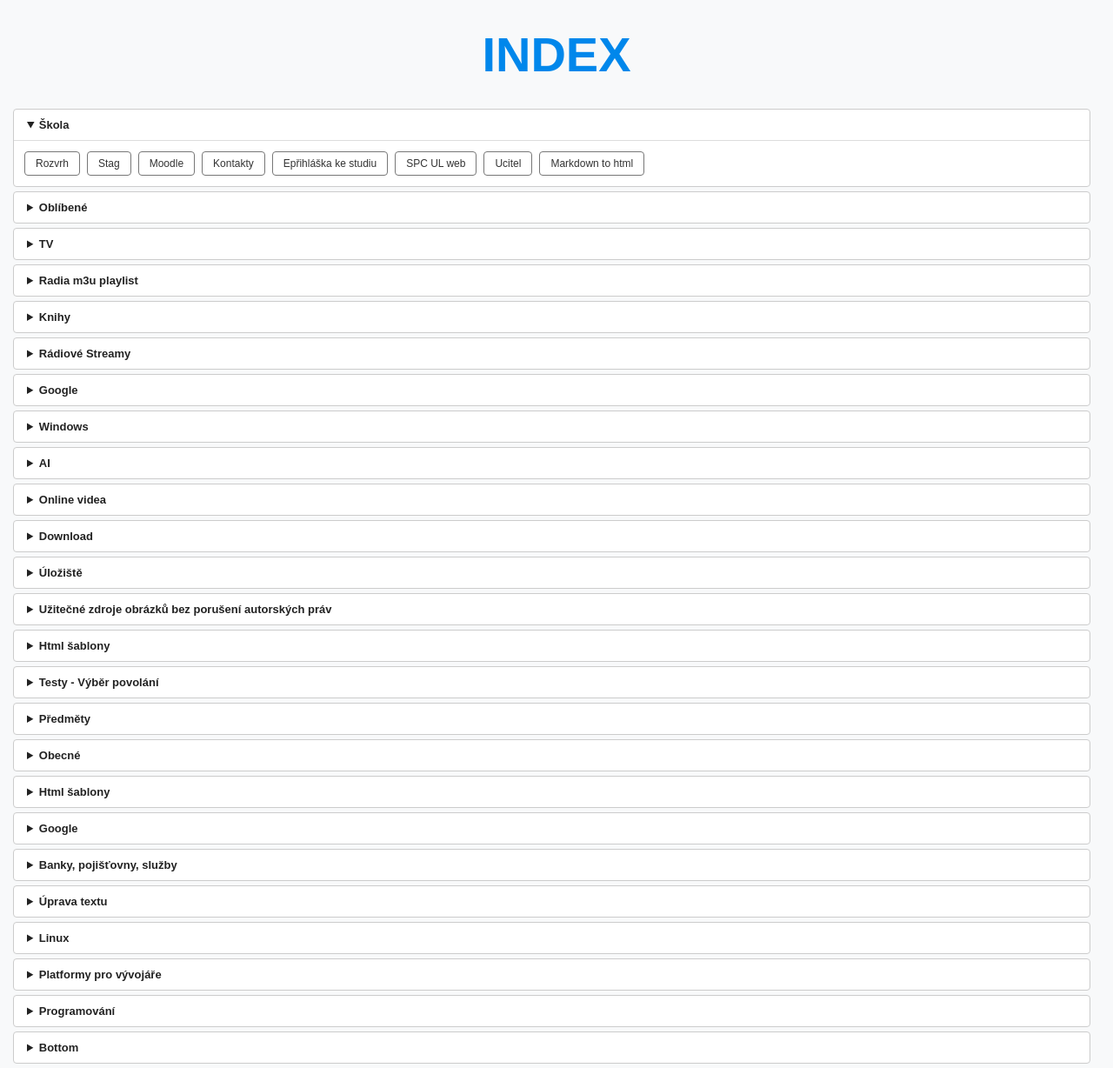
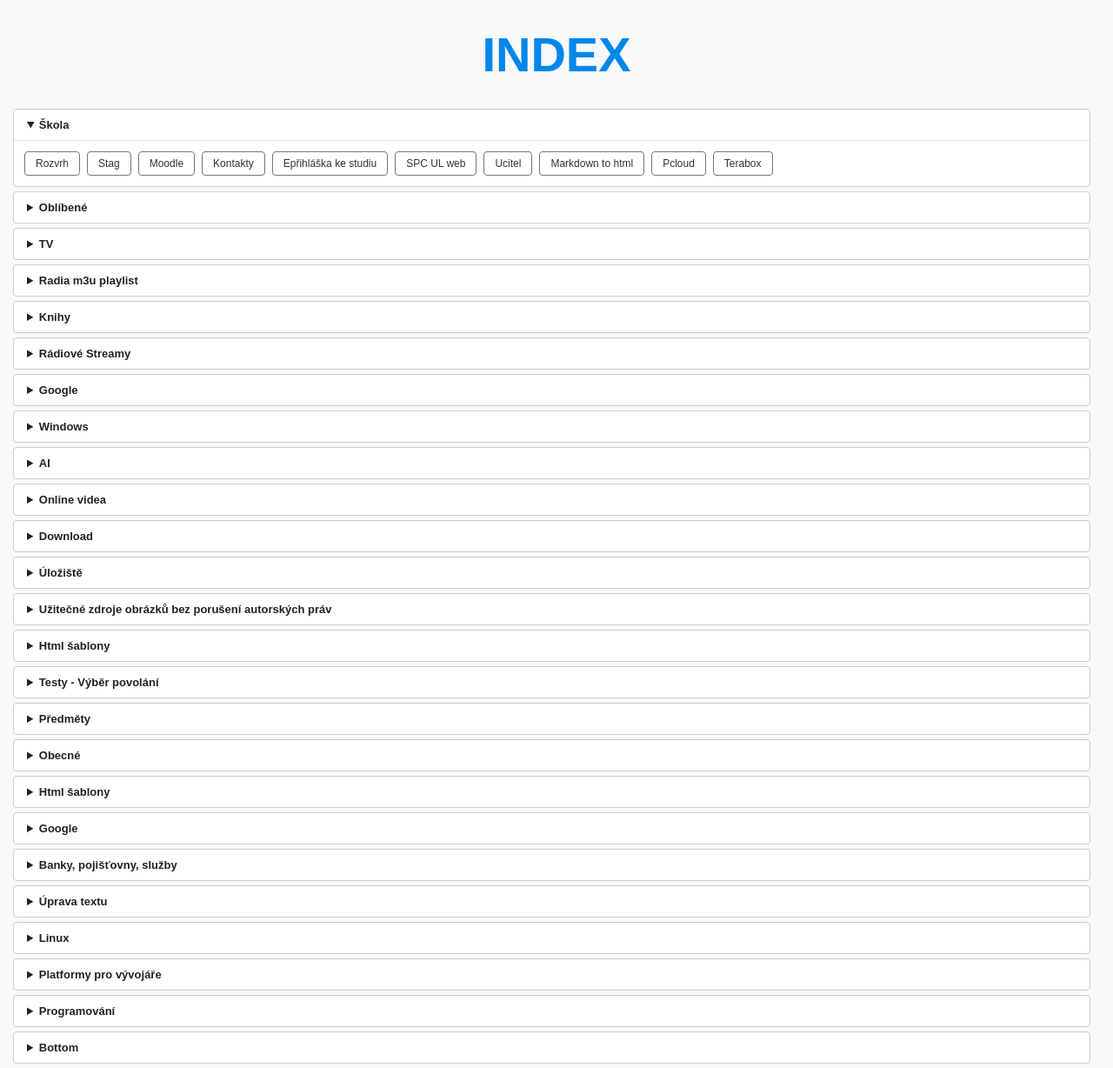
Before and after one commit to bedjan/bedjan.github.io, a Jekyll site: the page built from index.md, in a window 1280 px wide. Shown: the whole page at 87% size. Built offline with Jekyll 4.4.1, drawn with Linux system fonts in a browser that asks for light colours.

Commit message:
Update index.md

```diff
--- a/index.md
+++ b/index.md
@@ -16,6 +16,8 @@ title: Osobní stránky
                 <a href="http://spcul.atwebpages.com/" target="_blank">SPC UL web</a>
                 <a href="https://github.com/bedjan/ucitel" target="_blank">Ucitel</a>
                 <a href="https://markdowntohtml.com/" target="_blank">Markdown to html</a>
+                <a href="https://my.pcloud.com/" target="_blank">Pcloud</a>
+                <a href="https://www.terabox.com/main?category=all" target="_blank">Terabox</a>
             </div>
         </details>
 
```
